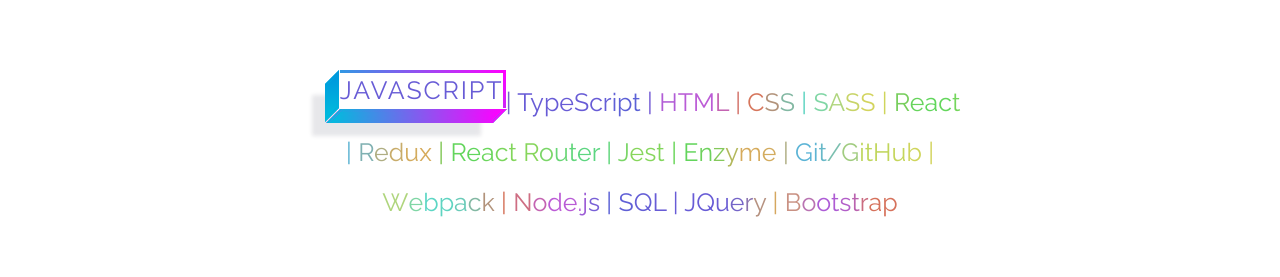
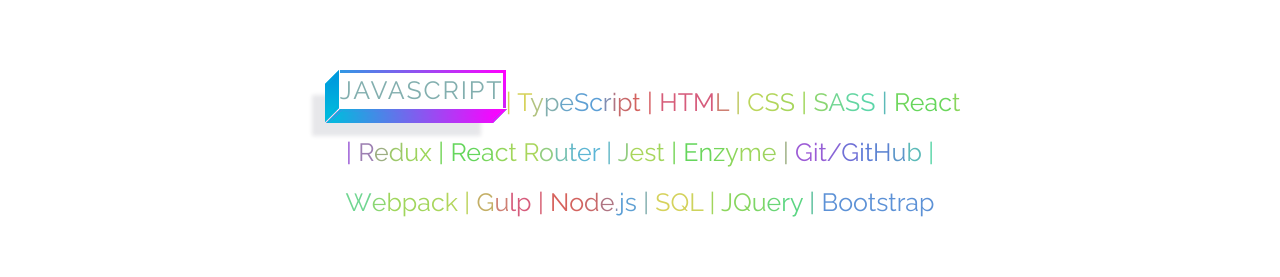
Before and after one commit to arturzybin/personal-website, a website built with webpack: page src/index.html in a window 1280 px wide. Shown: the part 1307-1584 px from the top of the page. Built offline with nearby package versions, Linux system fonts and the light colour scheme; animation ran at ten frames a second; files whose address does not match are found by name.

Commit message:
add gulp to skills

```diff
--- a/src/index.html
+++ b/src/index.html
@@ -119,7 +119,7 @@
             </p>
         </div>
         <div class="about__skills text-gradient-container">
-            JavaScript | TypeScript | HTML | CSS | SASS | React | Redux | React Router | Jest | Enzyme | Git/GitHub | Webpack | Node.js | SQL | JQuery | Bootstrap
+            JavaScript | TypeScript | HTML | CSS | SASS | React | Redux | React Router | Jest | Enzyme | Git/GitHub | Webpack | Gulp | Node.js | SQL | JQuery | Bootstrap
         </div>
 
     </section>
```
Also changed, not shown: src/img/comments-system-01.png (added), src/img/comments-system-02.png (added), src/img/comments-system-03.png (added), src/img/comments-system-04.png (added), src/img/comments-system-05.png (added), src/img/comments-system-06.png (added).
